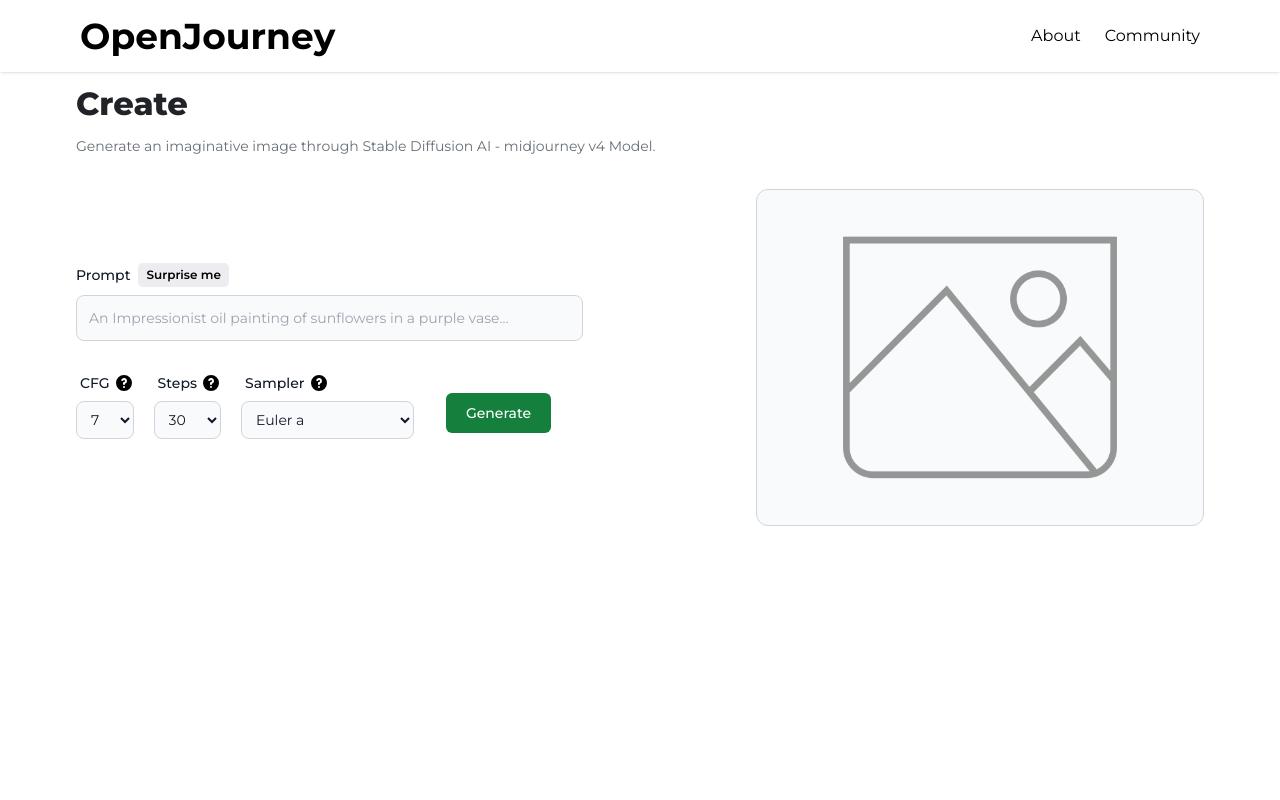
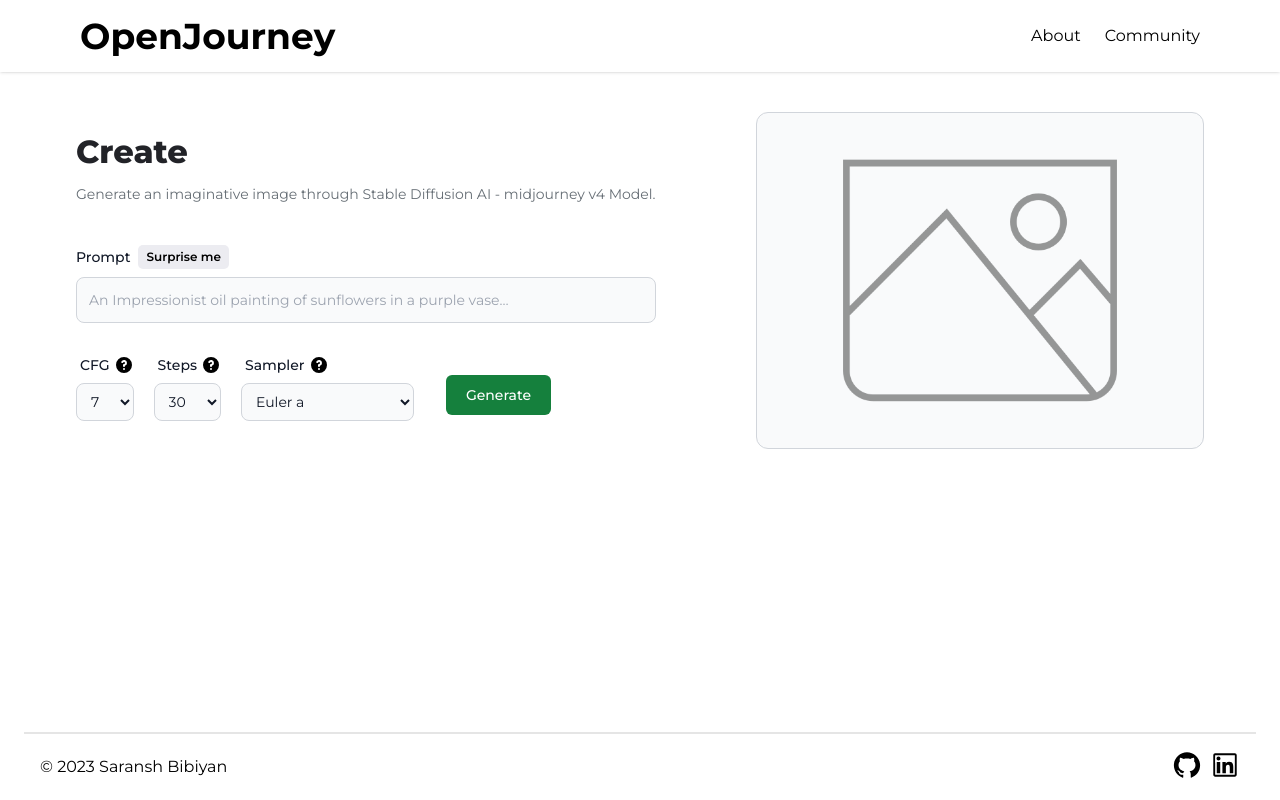
Before and after one commit to Saransh29/Openjourney, a Next.js app: page / in a window 1280 px wide. Built offline with nearby package versions, Linux system fonts and the light colour scheme.

Commit message:
added footer

```diff
--- a/app/page.js
+++ b/app/page.js
@@ -1,14 +1,16 @@
 import CreatePost from "@/main/components/CreatePost";
+import Footer from "@/main/components/footer";
 import Navbar from "@/main/navbar";
 import React from "react";
 
 const page = () => {
   return (
-    <div>
+    <div className="flex flex-col h-screen">
       <div className="h-20"></div>
-      <div className="w-full items-center justify-center px-6">
+      <div className="flex-grow px-6 place-items-center ">
         <CreatePost />
       </div>
+      <Footer />
     </div>
   );
 };
--- a/main/components/CreatePost.js
+++ b/main/components/CreatePost.js
@@ -3,6 +3,8 @@ import React, { useState } from "react";
 import { preview } from "../assets";
 import { getRandomPrompt } from "../utils";
 import { FormField, Loader } from ".";
+import { AiOutlineGithub, AiOutlineLinkedin } from "react-icons/ai";
+
 import Image from "next/image";
 
 const CreatePost = () => {
@@ -85,7 +87,7 @@ const CreatePost = () => {
 
   return (
     <section className="md:px-10 mx-auto">
-      <div>
+      {/* <div>
         <h1 className="px-3 font-extrabold text-[#222328] text-[32px]">
           Create
         </h1>
@@ -93,11 +95,20 @@ const CreatePost = () => {
           Generate an imaginative image through Stable Diffusion AI - midjourney
           v4 Model.
         </p>
-      </div>
+      </div> */}
 
       <form className="px-3 mt-8 " onSubmit={handleSubmit}>
         <div className="flex flex-col lg:flex-row gap-5 justify-between">
           <div className="flex flex-col  gap-5 justify-center">
+            <div>
+              <h1 className=" font-extrabold text-[#222328] text-[32px]">
+                Create
+              </h1>
+              <p className=" mt-2 max-w-7xl text-[#666e75] text-[14px] pb-5">
+                Generate an imaginative image through Stable Diffusion AI -
+                midjourney v4 Model.
+              </p>
+            </div>
             <FormField
               labelName="Prompt"
               type="text"
@@ -298,6 +309,36 @@ const CreatePost = () => {
 
         <div className="h-10"></div>
       </form>
+      {/* <div className="w-full flex flex-col items-start justify-center  px-6 bottom-0 ">
+        <div className="w-full flex flex-row items-center justify-center text-center text-1xl px-6 pt-9">
+          <p>Made by Saransh Bibiyan</p>
+          <div>
+            <div className=" m-2 p-5 rounded-xl flex flex-row items-center justify-center space-x-2 mb-1">
+              <a
+                href="https://github.com/Saransh29"
+                rel="noreferrer"
+                target="_blank"
+              >
+                <AiOutlineGithub
+                  className="hover:-translate-y-1 transition-transform cursor-pointer text-black "
+                  size={30}
+                />
+              </a>
+
+              <a
+                href="https://www.linkedin.com/in/saransh-bibiyan/"
+                rel="noreferrer"
+                target="_blank"
+              >
+                <AiOutlineLinkedin
+                  className="hover:-translate-y-1 transition-transform cursor-pointer text-black"
+                  size={30}
+                />
+              </a>
+            </div>
+          </div>
+        </div>
+      </div> */}
     </section>
   );
 };
--- /dev/null
+++ b/main/components/footer.js
@@ -0,0 +1,38 @@
+import React from "react";
+import { AiOutlineGithub, AiOutlineLinkedin } from "react-icons/ai";
+
+export default function Footer() {
+  return (
+    <footer className=" w-full mx-auto max-w-3xl px-4 sm:px-6 md:max-w-7xl ">
+      <hr className="w-full h-0.5 mx-auto mt-8 bg-neutral-200 border-0"></hr>
+      <div className="mx-auto  p-4 flex flex-col text-center text-black md:flex-row md:justify-between">
+        <div className="flex flex-row items-center justify-center space-x-1 text-black">
+          © 2023 Saransh Bibiyan<a href="/" className="hover:underline"></a>
+        </div>
+        <div className="flex flex-row items-center justify-center space-x-2 mb-1">
+          <a
+            href="https://github.com/Saransh29"
+            rel="noreferrer"
+            target="_blank"
+          >
+            <AiOutlineGithub
+              className="hover:-translate-y-1 transition-transform cursor-pointer text-black"
+              size={30}
+            />
+          </a>
+
+          <a
+            href="https://www.linkedin.com/in/saransh-bibiyan/"
+            rel="noreferrer"
+            target="_blank"
+          >
+            <AiOutlineLinkedin
+              className="hover:-translate-y-1 transition-transform cursor-pointer text-black"
+              size={30}
+            />
+          </a>
+        </div>
+      </div>
+    </footer>
+  );
+}
```
